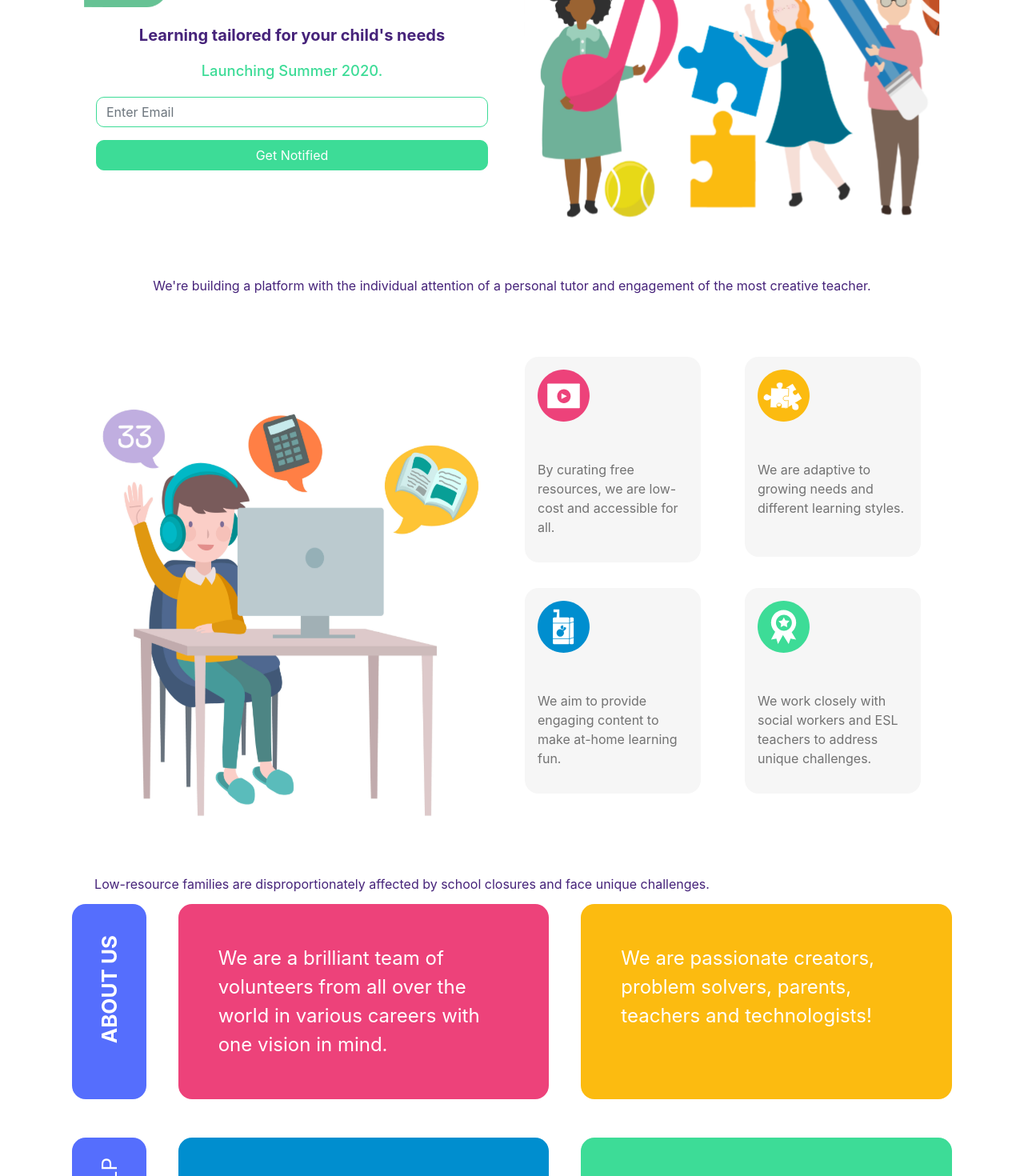
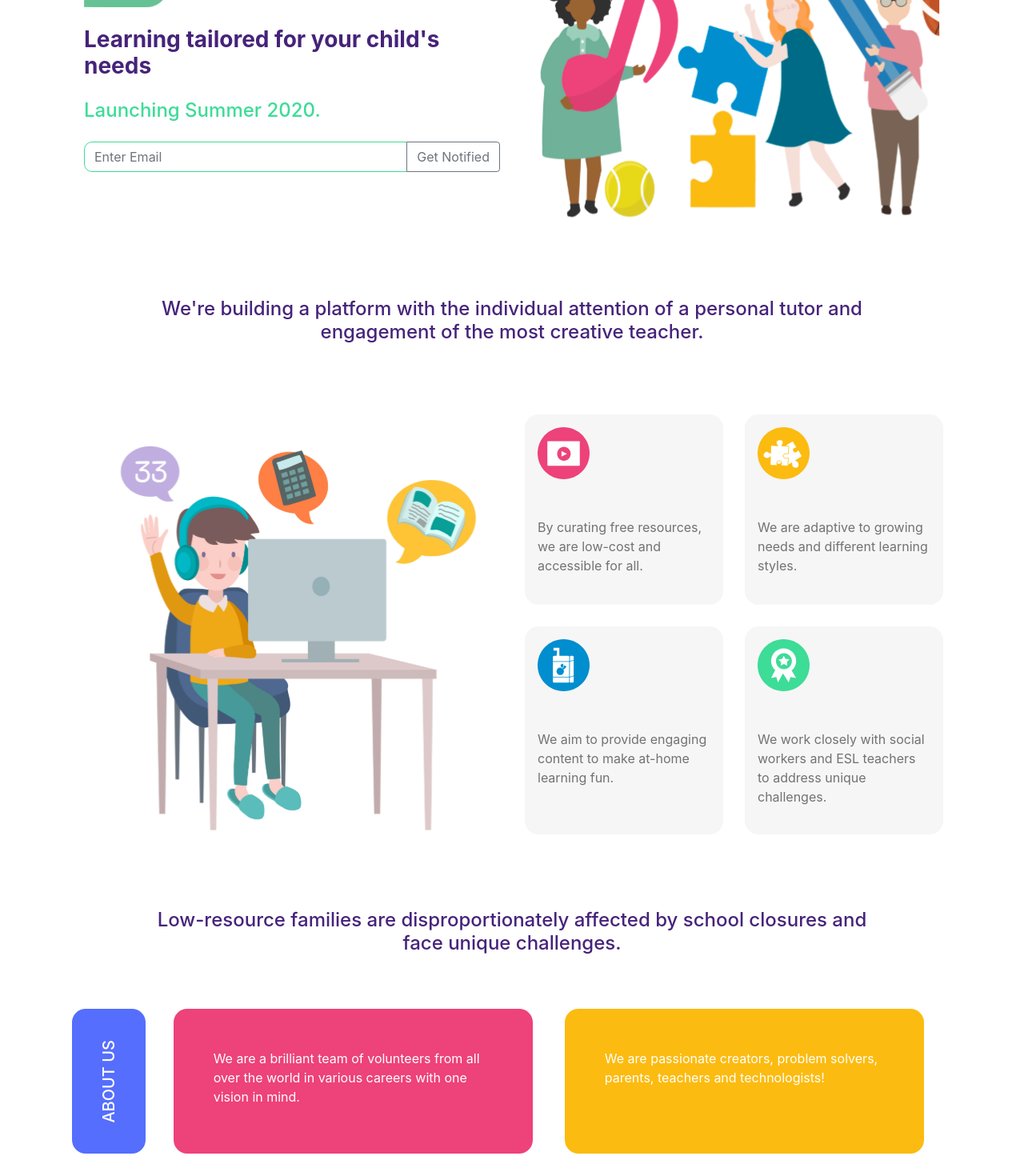
Before and after one commit to eden-learning/eden-client, a React (Create React App) app: page / in a window 1280 px wide. Shown: the part 220-1690 px from the top of the page at 80% size. Built offline with nearby package versions, Linux system fonts and the light colour scheme.

Commit message:
style: make mobile responsive design

```diff
--- a/src/components/EmailForm.js
+++ b/src/components/EmailForm.js
@@ -10,16 +10,18 @@ export default function EmailForm({ className }) {
         Learning tailored for your child&apos;s needs
       </h3>
       <h4 className="hero-section-title mb-4">Launching Summer 2020.</h4>
-      <div className="form-container">
+      <div className="input-group mb-3">
         <input
           type="text"
-          className="form-control mb-3"
+          className="form-control"
           placeholder="Enter Email"
           aria-label="Recipient's email"
         />
-        <button className="btn get-notified-btn btn-secondary" type="button">
-          Get Notified
-        </button>
+        <div className="input-group-append">
+          <button className="btn btn-outline-secondary" type="button">
+            Get Notified
+          </button>
+        </div>
       </div>
     </div>
   );
--- a/src/components/SectionThree.js
+++ b/src/components/SectionThree.js
@@ -4,36 +4,38 @@ import '../styles/SectionThree.css';
 function SectionThree() {
   return (
     <section className="section-three  container">
-      <div id="about" className="wrapper mb-5">
-        <div className="box-violet">
-          <p className="section3-rotate alignment font-weight-bold d-block about">
-            ABOUT US
-          </p>
+      <div className="row mb-1">
+        <div className="col-2 col-md-1 box-violet">
+          <h5 className="vertical-box-header about">ABOUT US</h5>
         </div>
-        <div className="box box-red">
+        <div id="about" className="col-10 col-md-11 row">
+          <div className="col-lg box box-red ">
             We are a brilliant team of volunteers from all over the world in
             various careers with one vision in mind.
           </div>
-        <div className="box box-yellow">
+          <div className="col-lg box box-yellow">
             We are passionate creators, problem solvers, parents, teachers and
             technologists!
           </div>
         </div>
-      <div id="help" className="wrapper">
-        <div className="box-violet">
-          <p className="section3-rotate alignment help">HOW TO HELP</p>
       </div>
-        <div className="box box-blue">
+      <div className="row">
+        <div className="col-2 col-md-1 box-violet">
+          <h5 className="vertical-box-header help">HOW TO HELP</h5>
+        </div>
+        <div id="help" className="col-10 col-md-11 row">
+          <div className="box box-blue col-lg">
             <p>
               We’re looking for lead development of platform across mobile and
               web, frontend and backend engineers.
             </p>
           </div>
-        <div className="box box-green">
+          <div className="box box-green col-lg">
             <p>
-            We need more teachers, educators, ESL teachers and social workers in
-            schools.
+              We need more teachers, educators, ESL teachers and social workers
+              in schools.
             </p>
+          </div>
         </div>
       </div>
     </section>
--- a/src/components/SectionTwo.js
+++ b/src/components/SectionTwo.js
@@ -11,10 +11,10 @@ function SectionTwo() {
   return (
     <section id="platform" className="SectionTwo container">
       <div className="text-center">
-        <p className="section-2-text-block py-5">
+        <h4 className="section-2-text-block py-4 my-1 my-sm-5">
           We&apos;re building a platform with the individual attention of a
           personal tutor and engagement of the most creative teacher.
-        </p>
+        </h4>
       </div>
       <div className="row no-gutters">
         <div className="col-lg-6 order-lg-2">
@@ -45,7 +45,7 @@ function SectionTwo() {
             </div>
           </div>
         </div>
-        <div className="section2-img-wrapper align-self-center p-0 col-lg-6 order-lg-1">
+        <div className="section2-img-wrapper align-self-center p-3 col-lg-6 order-lg-1">
           <img
             src={studentImg}
             alt="student sitting at computer with hand raised"
@@ -53,10 +53,10 @@ function SectionTwo() {
         </div>
       </div>
       <div className="text-align-center">
-        <p className="section-2-text-block col-sm col-lg-9">
+        <h4 className="section-2-text-block py-4 my-1 my-sm-4">
           Low-resource families are disproportionately affected by school
           closures and face unique challenges.
-        </p>
+        </h4>
       </div>
     </section>
   );
--- a/src/styles/HeroSection.css
+++ b/src/styles/HeroSection.css
@@ -3,14 +3,10 @@
 }
 .hero-section-text {
   color: #46237a;
-  font-size: 1.25rem;
-  line-height: 1.375rem;
   font-weight: bold;
 }
 .hero-section-title {
   color: #3ddc97;
-  font-size: 1.15rem;
-  line-height: 1.125rem;
   font-weight: 500;
 }
 .form-control {
@@ -18,8 +14,8 @@
   border: 1px solid #3ddc97;
 }
 .form-container {
-  padding-right: 0.9375rem;
-  padding-left: 0.9375rem;
+  max-width: 50%;
+  align-items: center;
 }
 .get-notified-btn {
   border-radius: 0.625rem;
@@ -35,8 +31,35 @@
 .hero-img img {
   width: inherit;
 }
-@media (min-width: 1234px) {
+@media (min-width: 992px) {
   .logo {
     display: block;
   }
+  .hero-section-text {
+    text-align: left;
+  }
+  .hero-section-title {
+    text-align: left;
+  }
 }
+
+@media (max-width: 768px) {
+  .input-group-append,
+  .input-group-btn,
+  .input-group .form-control {
+    margin-bottom: 10px;
+    width: 100%;
+  }
+
+  .input-group > .form-control:not(:last-child) {
+    border-top-right-radius: 0.625rem;
+    border-bottom-right-radius: 0.625rem;
+  }
+
+  .input-group > .input-group-append > .btn {
+    border-top-left-radius: 0.25rem;
+    border-bottom-left-radius: 0.25rem;
+    border-radius: 0.25rem;
+    width: 100%;
+  }
+}
--- a/src/styles/IconInfoBox.css
+++ b/src/styles/IconInfoBox.css
@@ -1,11 +1,18 @@
 .icon-info-box {
   background-color: #f6f6f6;
   border-radius: 17px;
-  min-height: 250px;
   color: rgba(90, 90, 90, 0.85);
-  max-width: 220px;
+  height: 90%;
+  width: 90%;
 }
 
 .icon {
   max-width: 65px;
 }
+
+@media (min-width: 576px) {
+  .section-2-text-block {
+    padding-left: 5rem;
+    padding-right: 5rem;
+  }
+}
--- a/src/styles/SectionThree.css
+++ b/src/styles/SectionThree.css
@@ -11,24 +11,14 @@
   color: var(--fc-white);
 }
 
-.wrapper {
-  display: grid;
-  grid-gap: 2.5rem;
-  grid-template-columns: 1fr 5fr 5fr;
-  color: #444;
+.box {
+  margin: 20px;
+  color: var(--fc-white);
+  border-radius: 17px;
 }
 
-.box {
-  color: var(--fc-white);
-  border-radius: 17px;
-  font-size: 1.5rem;
-}
-
-.section3-rotate {
+.vertical-box-header {
   transform: rotate(180deg);
-}
-
-.alignment {
   text-orientation: sideways;
   writing-mode: vertical-lr;
 }
@@ -65,9 +55,12 @@
   background-color: var(--box-bg-violet);
   border-radius: 17px;
   color: var(--fc-white);
-  font-size: 1.625rem;
   padding: 10px;
   white-space: nowrap;
+  margin-top: 20px;
+  margin-bottom: 20px;
+  display: flex;
+  align-items: center;
 }
 
 .box p {
--- a/src/styles/SectionTwo.css
+++ b/src/styles/SectionTwo.css
@@ -1,7 +1,7 @@
 .section2-img-wrapper {
   max-height: 586px;
-  margin-top: 2.5rem;
-  margin-bottom: 2.5rem;
+  display: flex;
+  justify-content: center;
 }
 
 .section2-img-wrapper img {
@@ -9,7 +9,6 @@
 }
 
 .section-2-text-block {
-  line-height: 1.125rem;
   color: #46237a;
   text-align: center;
 }
```
Lines whose indentation alone changed are shown as unchanged.
